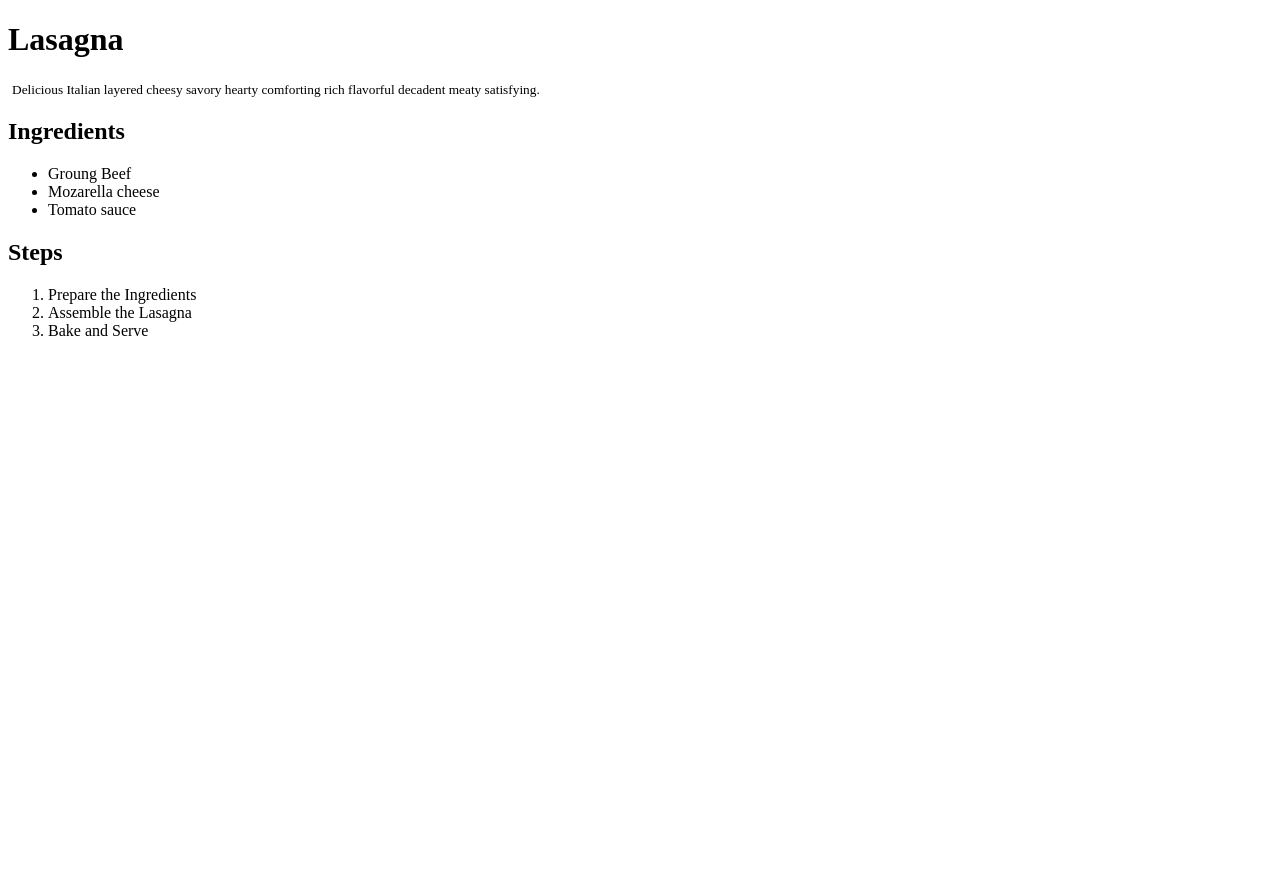
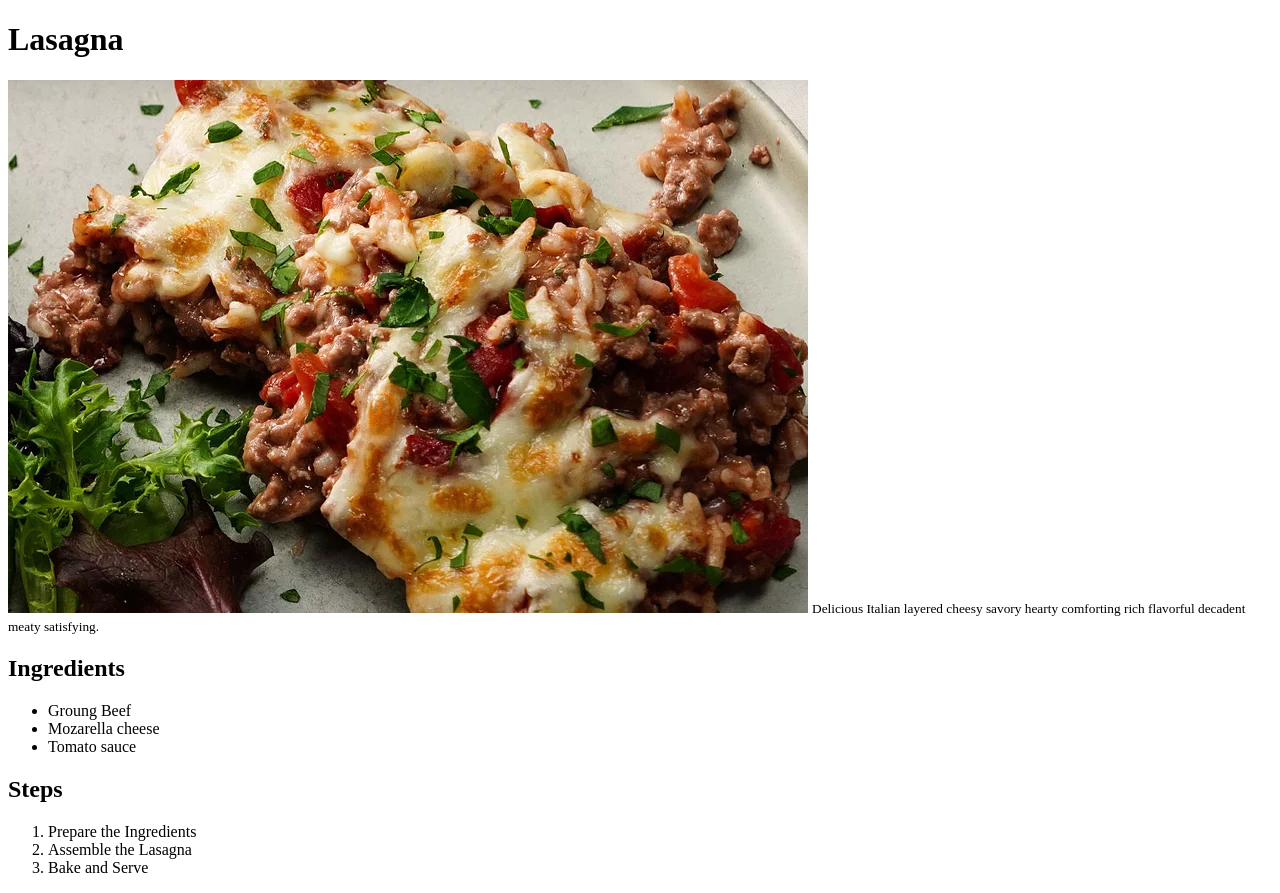
Before and after one commit to muraya-pixel/Odin_recipes, a plain HTML site: page lasagna.html in a window 1280 px wide. Before the commit the page ends 800 px from the top, so only its background shows below. Drawn offline with Linux system fonts and the light colour scheme.

Commit message:
Update lasagna.html

```diff
--- a/lasagna.html
+++ b/lasagna.html
@@ -7,7 +7,7 @@
 </head>
 <body>
     <h1>Lasagna</h1>
-    <img src="/recipes/lasagna.webp" alt="">
+    <img src="lasagna.webp" alt="">
 <small>Delicious Italian layered cheesy savory hearty comforting rich flavorful decadent meaty satisfying.</small>
 
 <h2>Ingredients</h2>
```
